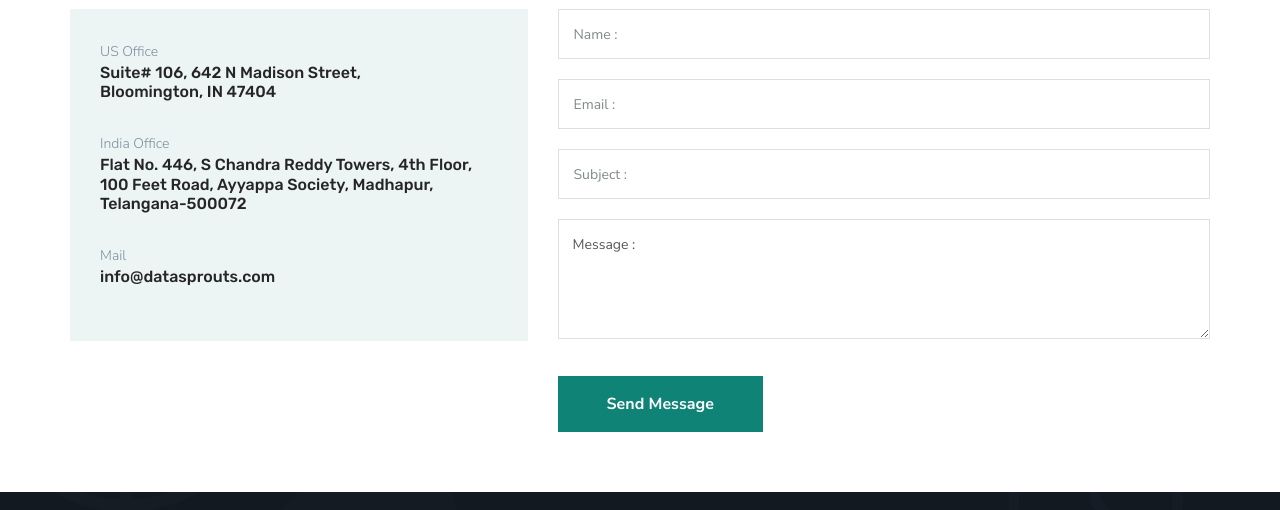
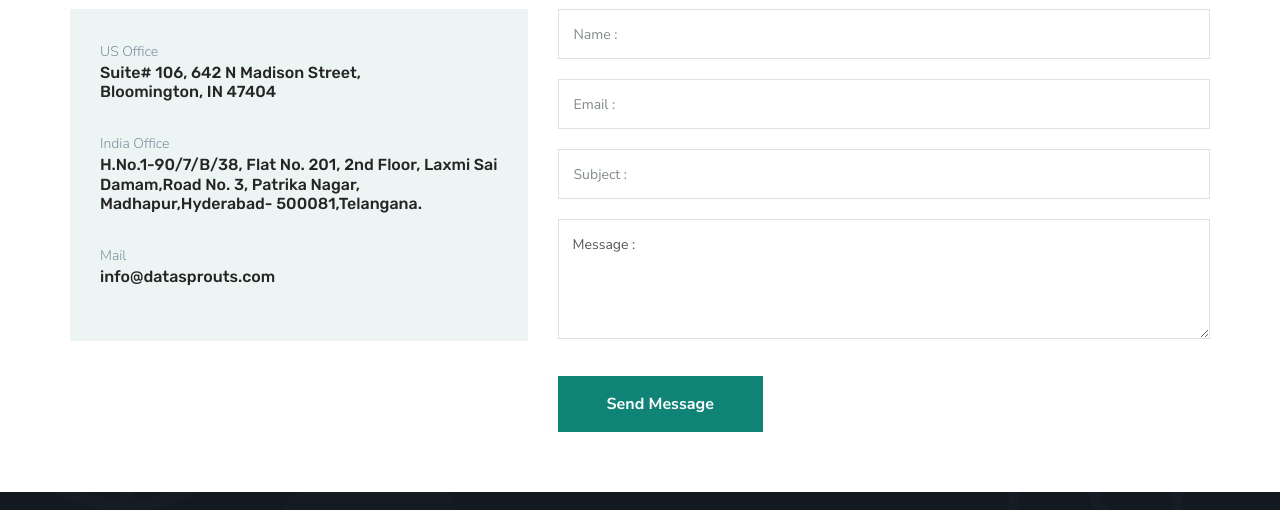
Before and after one commit to datasprouts/datasprouts.github.io, a plain HTML site: page contact.html in a window 1280 px wide. Shown: the part 224-734 px from the top of the page. Drawn offline with nearby package versions, Linux system fonts and the light colour scheme; some packages are replaced by stand-ins of ours.

Commit message:
Changed India Address

```diff
--- a/contact.html
+++ b/contact.html
@@ -129,7 +129,7 @@
 								</div>
 								<div class="gallery-layout-info">
 									<span>India Office</span>
-									<h6>Flat No. 446, S Chandra Reddy Towers, 4th Floor, 100 Feet Road, Ayyappa Society, Madhapur, Telangana-500072</h6>
+									<h6>H.No.1-90/7/B/38, Flat No. 201, 2nd Floor, Laxmi Sai Damam,Road No. 3, Patrika Nagar, Madhapur,Hyderabad- 500081,Telangana.</h6>
 								</div>
 								<div class="gallery-layout-info">
 									<span>Mail</span>
```
